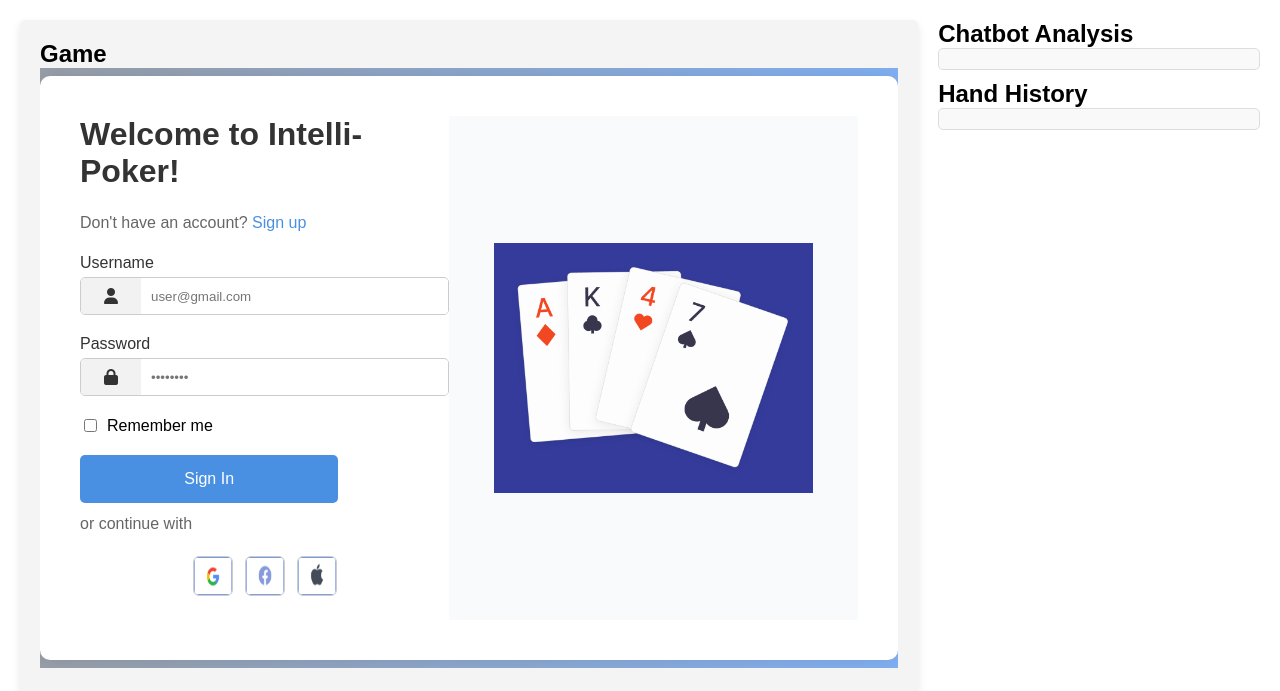
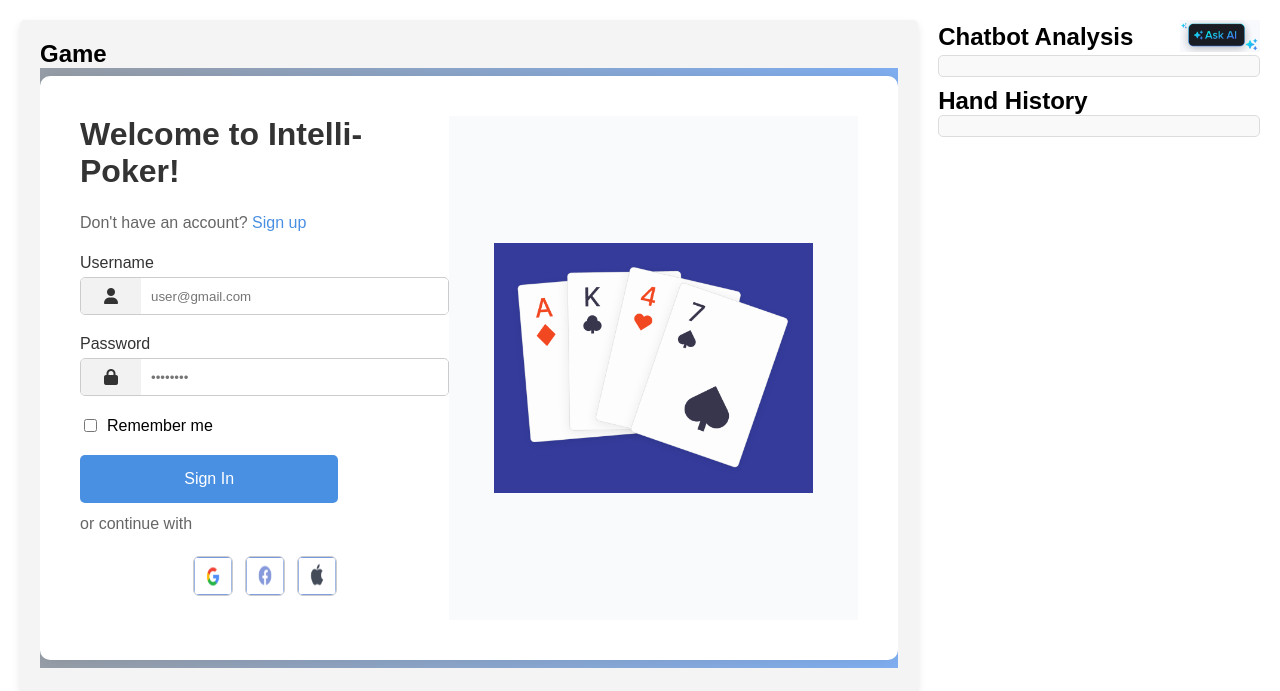
Before and after one commit to NoahJTG00/intelli-poker, a Flask app: page /game in a window 1280 px wide. Shown: the part 60-751 px from the top of the page. Run offline with Flask 3, Linux system fonts and the light colour scheme; data that the repository does not hold is empty; some libraries are stand-ins or nearby versions.

Commit message:
add the ask ai button & need to add flask routing

```diff
--- a/app/frontend/static/styles/game.css
+++ b/app/frontend/static/styles/game.css
@@ -102,3 +102,26 @@ iframe {
     height: 600px;
     border: none;
 }
+
+.header-with-button {
+    display: flex;
+    align-items: center;
+}
+
+.header-with-button h2 {
+    margin: 0;
+    flex-grow: 1;
+}
+
+.ask-ai-btn {
+    padding: 0; /* Remove padding */
+    border: none; /* Remove border */
+    background: none; /* Remove background */
+    cursor: pointer;
+    margin-left: 20px; /* Add margin to shift the button to the right */
+}
+
+.ask-ai-btn .ask-ai-icon {
+    width: 80px; /* Adjust the size as needed */
+    height: auto;
+}
--- a/app/frontend/templates/game.html
+++ b/app/frontend/templates/game.html
@@ -74,8 +74,13 @@
                 <iframe src="http://localhost:8000" width="100%" height="600px"></iframe>
             </section>
             <div class="analysis-sections">
-                <section id="chatbot-section">
-                    <h2>Chatbot Analysis</h2>
+                <section id="chatbot-section" class="chatbot-section">
+                    <div class="header-with-button">
+                        <h2>Chatbot Analysis</h2>
+                        <button id="ask-ai-btn" class="ask-ai-btn">
+                            <img src="{{ url_for('static', filename='images/ask_ai.png') }}" alt="Ask AI" class="ask-ai-icon">
+                        </button>
+                    </div>
                     <div id="chat-area" class="chat-area"></div>
                 </section>
                 <section id="hand-history-section">
@@ -89,6 +94,7 @@
         document.addEventListener('DOMContentLoaded', (event) => {
             console.log("Page loaded, calling incrementProgress");
             incrementProgress();
+            document.getElementById('ask-ai-btn').addEventListener('click', askAI);
         });
 
         function incrementProgress() {
@@ -134,6 +140,21 @@
                 origin: { y: 0.6 }
             });
         }
+
+        function askAI() {
+            fetch('/get_help')
+            .then(response => response.json())
+            .then(data => {
+                const chatArea = document.getElementById('chat-area');
+                const botMessage = document.createElement('div');
+                botMessage.className = 'message bot-message';
+                botMessage.textContent = 'AI: ' + data.hint;
+                chatArea.appendChild(botMessage);
+            })
+            .catch(error => {
+                console.error('Error getting help from AI:', error);
+            });
+        }
     </script>
 </body>
 </html>
--- a/app/frontend/templates/profile.html
+++ b/app/frontend/templates/profile.html
@@ -212,11 +212,11 @@
 
             setTimeout(() => {
                 notification.remove();
-            }, 5000);
+            }, 4000);
         }
 
         // UNCOMMENT ONLY TO CLICK BUTTON TO RESET PROGRESS
-
+        /***
         function resetProgress() {
             var resetValue = document.getElementById('resetValue').value;
 
@@ -242,7 +242,7 @@
                 console.error('Error:', error);
             });
         }
-
+        ***/
     </script>
 </body>
 </html>
```
Also changed, not shown: app/frontend/static/images/ask_ai.png (added).
